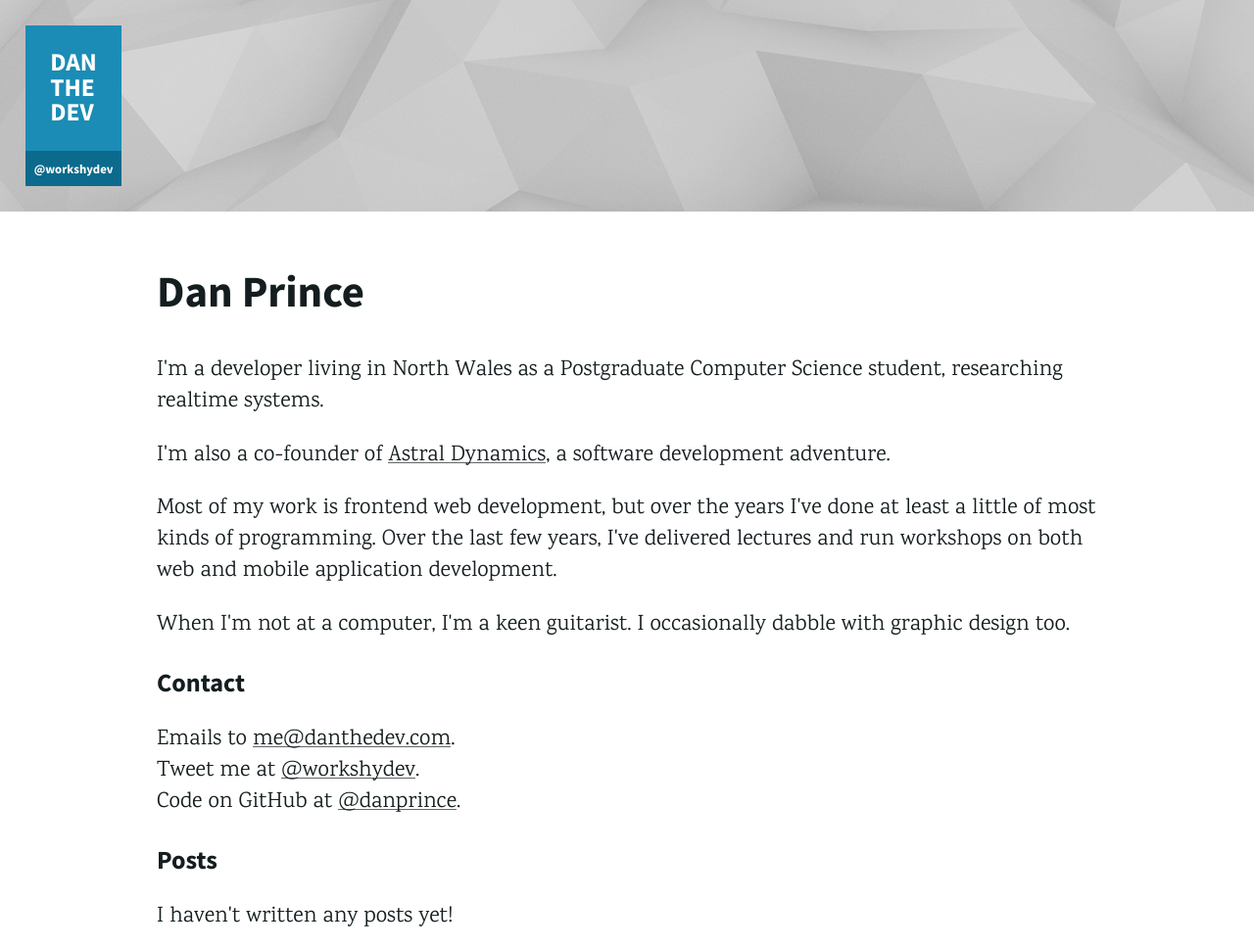
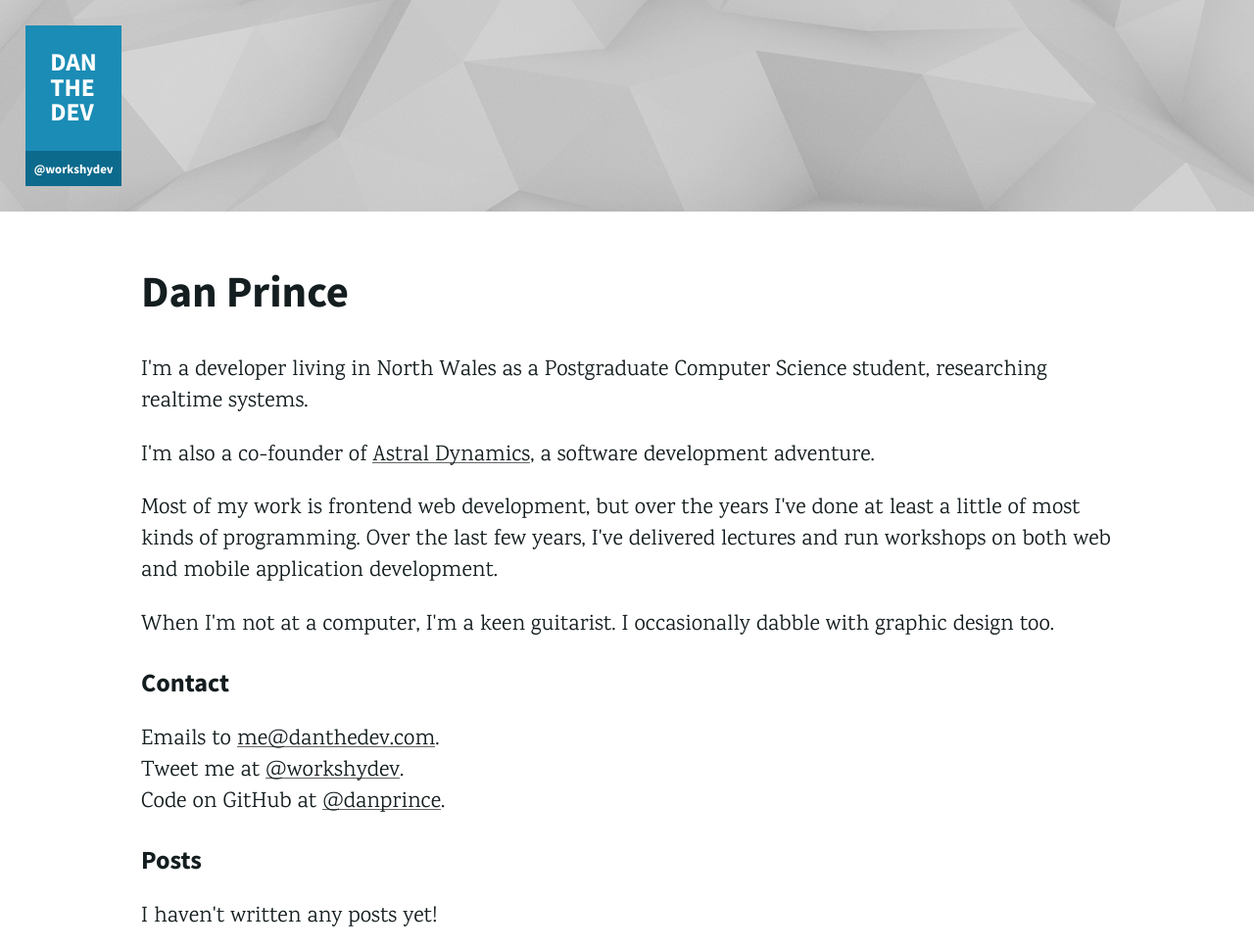
Before and after one commit to danprince/danthedev.com, a Jekyll site: the page built from index.html, in a window 1280 px wide. Shown: the whole page at 98% size. Built offline with Jekyll 4.4.1, drawn with Linux system fonts in a browser that asks for light colours.

Commit message:
fixing padding issues for browsers without box-sizing

```diff
--- a/_layouts/default.html
+++ b/_layouts/default.html
@@ -3,8 +3,10 @@
   {% include head.html %}
   <body>
     {% include header.html %}
-    <main>
-      {{ content }}
-    </main>
+    <div class='content-padding'>
+      <main>
+        {{ content }}
+      </main>
+    </div>
   </body>
 </html>
--- a/_sass/partials/_base.scss
+++ b/_sass/partials/_base.scss
@@ -1,16 +1,14 @@
 body {
+  color: $bunker-black;
   font-family: 'Karma', serif;
   margin: 0;
   width: 100%;
-  color: $bunker-black;
 }
 
 main {
-  box-sizing: border-box;
   margin: 0 auto;
   max-width: 62em;
   width: 100%;
-  padding: 1em;
 }
 
 a {
@@ -18,11 +16,15 @@ a {
   text-decoration: none;
 }
 
+.content-padding {
+  padding: 1em;
+}
+
 .left-gutter {
+  font-size: 1.6em;
+  left: 1em;
   position: absolute;
-  font-size: 1.6em;
   top: 1em;
-  left: 1em;
 }
 
 .date {
```
